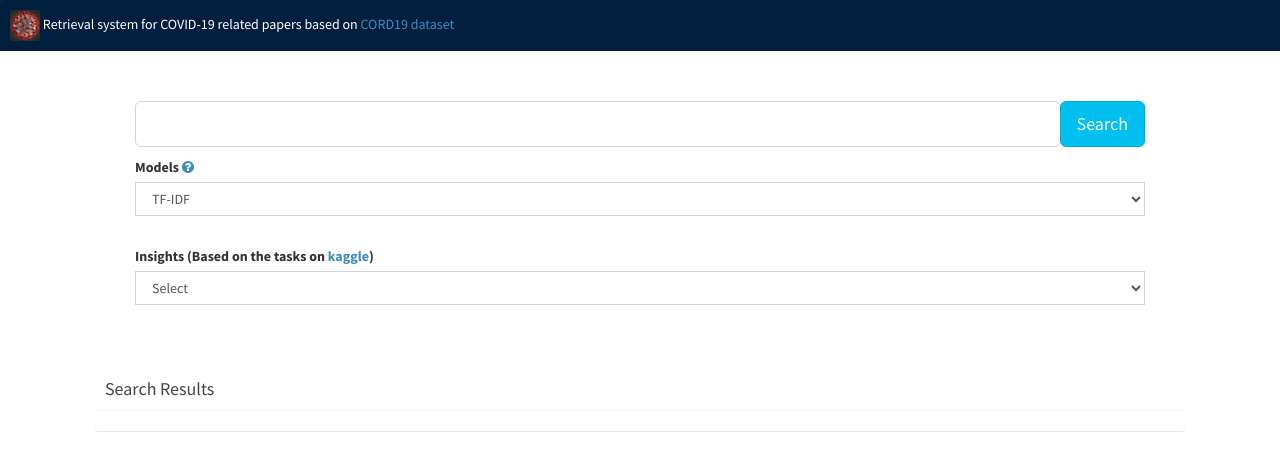
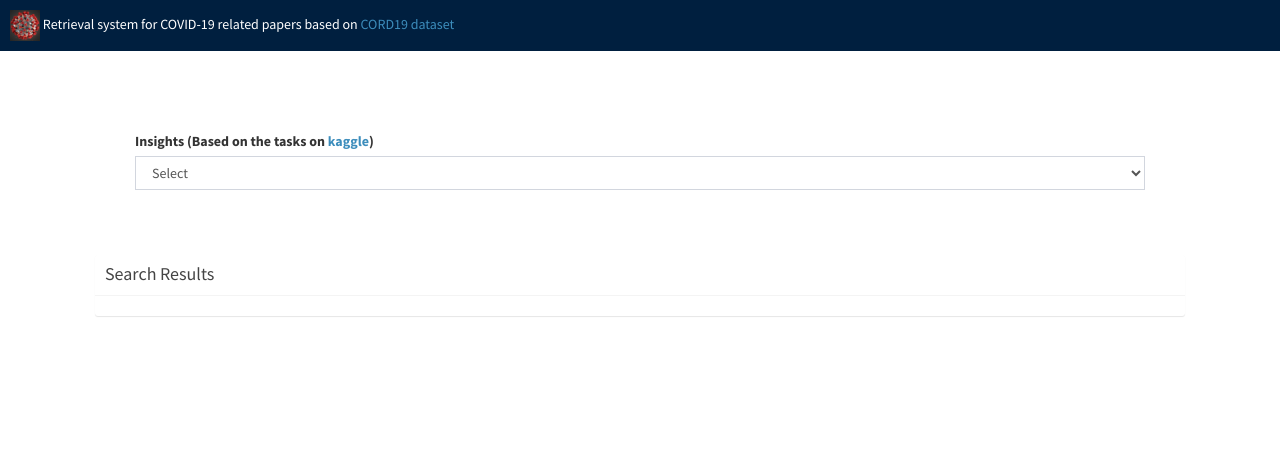
Before and after one commit to wangcongcong123/covidsearch, a Flask app: page / in a window 1280 px wide. Shown: the top 456 px of the page. Run offline with Flask 2, Linux system fonts and the light colour scheme; parts of the project's set-up code (start-up, migrations or seed data) failed here and were passed over; some libraries are stand-ins or nearby versions.

Commit message:
make app run easily

```diff
--- a/app.py
+++ b/app.py
@@ -16,15 +16,16 @@ abstract_input_instances = [(id_, metadata[id_]["title"], metadata[id_]["abstrac
 
 # count = FullTextModel(full_input_instances, weights=[3, 2, 1],default_save="models_save/fulltext",vectorizer_type="count")
 
-tfidf = FullTextModel(full_input_instances, weights=[3, 2, 1], default_save="models_save/fulltext",
-                      vectorizer_type="tfidf")
+# tfidf = FullTextModel(full_input_instances, weights=[3, 2, 1], default_save="models_save/fulltext",
+#                       vectorizer_type="tfidf")
 
 # bm25 = FullTextModel(full_input_instances, weights=[3, 2, 1],default_save="models_save/fulltext",vectorizer_type="bm25")
 # fasttext = WordEmbeddingModel(abstract_input_instances, weights=[1,1],embedding_list=["fasttext"],default_save="models_save/wordembeddings",doc_mode="pool",fasttext_path="models_save/fasttext.bin")
 # bm25_fasttext=EnsembleModel(model_list=[bm25,fasttext],weights=[1,1])
 # str2model={"Count":count,"TF-IDF":tfidf,"BM25":bm25,"FastText Embedding":fasttext,"BM25+FastText":bm25_fasttext}
 
-str2model = {"TF-IDF": tfidf}
+# str2model = {"TF-IDF": tfidf}
+str2model={}
 insights = SentenceSearch.load_from_save(save_path="models_save/sentencesearch/-results_save.pkl")
 
 
--- a/templates/layout.html
+++ b/templates/layout.html
@@ -58,19 +58,19 @@
     <div class="row" style="margin: 50px">
 
         <div class="col-md-12">
-            <div class="input-group input-group-lg">
-                <input type="text" class="form-control" id="search-input">
-                <span class="input-group-btn">
-                      <button type="button" class="btn btn-info btn-flat" id="search-btn">Search</button>
-                    </span>
-            </div>
+<!--            <div class="input-group input-group-lg">-->
+<!--                <input type="text" class="form-control" id="search-input">-->
+<!--                <span class="input-group-btn">-->
+<!--                      <button type="button" class="btn btn-info btn-flat" id="search-btn">Search</button>-->
+<!--                    </span>-->
+<!--            </div>-->
 
-            <div class="form-group" style="margin-top: 10px">
-                <label>Models</label><a href="#"><i class="fa fa-fw fa-question-circle"></i></a>
-                <select class="form-control" id="model-select">
-                    <option>TF-IDF</option>
-                </select>
-            </div>
+<!--            <div class="form-group" style="margin-top: 10px">-->
+<!--                <label>Models</label><a href="#"><i class="fa fa-fw fa-question-circle"></i></a>-->
+<!--                <select class="form-control" id="model-select">-->
+<!--                    <option>TF-IDF</option>-->
+<!--                </select>-->
+<!--            </div>-->
 
             <div class="form-group" style="margin-top: 30px">
                 <label>Insights (Based on the tasks on <a
@@ -101,10 +101,10 @@
     </div>
 </div>
 
-{##}
-{#<div id="response"></div>#}
-{##}
-{#<div id="response"></div>#}
+<!--{##}-->
+<!--{#<div id="response"></div>#}-->
+<!--{##}-->
+<!--{#<div id="response"></div>#}-->
 
 <div style="margin-bottom: 100px">
     &nbsp;
```
Also changed, not shown: README.md, 5 other files.
